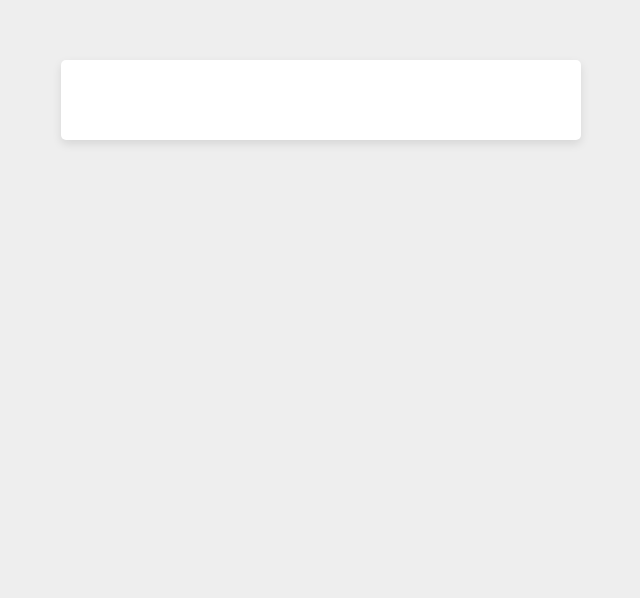
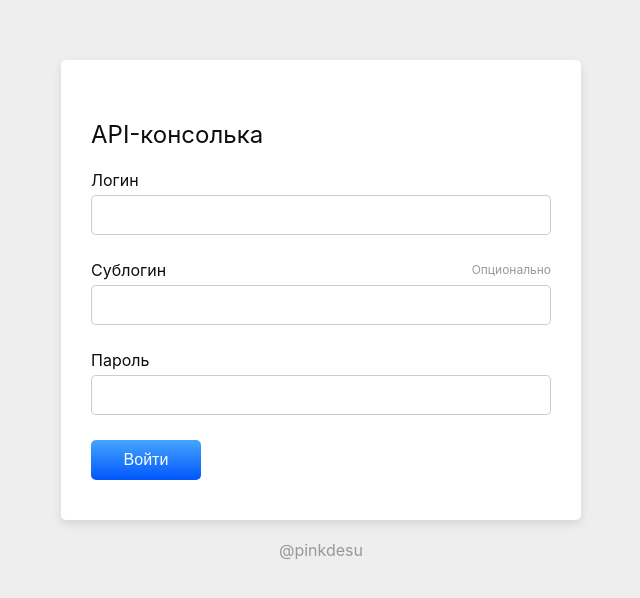
Before and after one commit to Pinkdesu/api-console, a React (Create React App) app: page / in a window 1280 px wide. Shown: the part 202-800 px from the top of the page, without its empty margins (319-959 px from the left). Built offline with nearby package versions, Linux system fonts and the light colour scheme; some icons are missing.

Commit message:
feat: add login form

```diff
--- /dev/null
+++ b/src/app/saga.ts
@@ -0,0 +1,8 @@
+import { Saga } from 'redux-saga';
+import { all } from 'redux-saga/effects';
+
+const appSagas: Array<Saga> = [];
+
+export default function* rootSaga() {
+  yield all(appSagas.map((saga: Saga) => saga()));
+}
--- a/src/app/store.ts
+++ b/src/app/store.ts
@@ -1,9 +1,14 @@
 import { configureStore, ThunkAction, Action } from '@reduxjs/toolkit';
+import createSagaMiddleware from 'redux-saga';
+import rootSaga from './saga';
+
+const sagaMiddleware = createSagaMiddleware();
+const middleware = [sagaMiddleware];
 
 export const store = configureStore({
    reducer: {
-   // counter: counterReducer,
    },
+   middleware,
 });
 
 export type AppDispatch = typeof store.dispatch;
@@ -14,3 +19,5 @@ export type AppThunk<ReturnType = void> = ThunkAction<
    unknown,
    Action<string>
 >;
+
+sagaMiddleware.run(rootSaga);
--- /dev/null
+++ b/src/features/Common/Button.tsx
@@ -0,0 +1,20 @@
+import React, { memo } from "react";
+import "./style.css";
+
+interface IProps {
+  text: string;
+  type?: "submit" | "button";
+  disabled?: boolean;
+}
+
+const Button: React.VFC<IProps> = (props) => {
+  const { text, disabled = false, type = "button" } = props;
+
+  return (
+    <button className="button" type={type} disabled={disabled}>
+      <span className="button__text">{text}</span>
+    </button>
+  );
+};
+
+export default memo(Button);
--- /dev/null
+++ b/src/features/Common/TextField.tsx
@@ -0,0 +1,33 @@
+import React, { memo } from "react";
+import { Field } from "react-final-form";
+import "./style.css";
+
+interface IProps {
+  name: string;
+  label: string;
+  placeholder: string;
+  type?: "text" | "password";
+  sublabel?: string;
+}
+
+const TextField: React.VFC<IProps> = (props) => {
+  const { type = "text", name, label, sublabel = "", placeholder } = props;
+
+  return (
+    <Field name={name} type={type} placeholder={placeholder}>
+      {({ input }) => (
+        <div className="text-field">
+          <label className="text-field__label">
+            <span className="label__text">{label}</span>
+            {Boolean(sublabel) && (
+              <span className="label__subtext">{sublabel}</span>
+            )}
+          </label>
+          <input className="text-field__input" {...input} />
+        </div>
+      )}
+    </Field>
+  );
+};
+
+export default memo(TextField);
--- /dev/null
+++ b/src/features/Common/style.css
@@ -0,0 +1,53 @@
+.text-field {
+   display: flex;
+   flex-flow: column;
+   margin-bottom: 25px;
+}
+
+.text-field__label {
+   display: flex;
+   flex-flow: row nowrap;
+   justify-content: space-between;
+   align-items: center;
+   margin-bottom: 5px;
+}
+
+.label__text, .label__subtext {
+   line-height: 20px;
+   font-size: 16px;
+}
+
+.label__subtext {
+   font-size: 12px;
+   color: #999999;
+}
+
+.text-field__input {
+   font-size: 16px;
+   line-height: 20px;
+   height: 40px;
+   background: #FFFFFF;
+   border: 1px solid rgba(0, 0, 0, 0.2);
+   box-sizing: border-box;
+   border-radius: 5px;
+   padding: 5px 10px;
+}
+
+.button {
+   background: linear-gradient(180deg, #45A6FF 0%, #0055FB 100%), #C4C4C4;
+   border-radius: 5px;
+   padding: 5px 10px;
+   outline: none;
+   border: none;
+}
+
+.button__text {
+   display: inline-block;
+   color: #FFFFFF;
+   font-weight: 500;
+   font-size: 16px;
+   line-height: 30px;
+   text-align: center;
+   min-width: 90px;
+   height: 30px;
+}
--- a/src/features/Login/index.tsx
+++ b/src/features/Login/index.tsx
@@ -1,15 +1,49 @@
 import React from "react";
+import { Form } from "react-final-form";
+import TextField from "../Common/TextField";
+import Button from "../Common/Button";
 import { ReactComponent as LogoSVG } from "../../assets/logo.svg";
 import "./style.css";
 
 const Login: React.VFC = () => {
+  const onSubmit = (e: React.FormEvent<HTMLFontElement>) => {
+    e.preventDefault();
+  };
+
   return (
     <div className="login">
       <div className="login__content">
         <div className="content__icon">
           <LogoSVG />
         </div>
-        <div className="content__form-wrapper"></div>
+        <div className="content__form-wrapper">
+          <Form
+            onSubmit={onSubmit}
+            render={({ handleSubmit }) => (
+              <form onSubmit={handleSubmit}>
+                <h2 className="form-header">API-консолька</h2>
+                <TextField name="login" label="Логин" placeholder="Логин..." />
+                <TextField
+                  name="sublogin"
+                  label="Сублогин"
+                  sublabel="Опционально"
+                  placeholder="Сублогин..."
+                />
+                <TextField
+                  name="password"
+                  type="password"
+                  label="Пароль"
+                  placeholder="Пароль..."
+                />
+
+                <Button type="submit" text="Войти" />
+              </form>
+            )}
+          />
+        </div>
+        <div className="content__git">
+          <a href="https://github.com/Pinkdesu">@pinkdesu</a>
+        </div>
       </div>
     </div>
   );
--- a/src/features/Login/style.css
+++ b/src/features/Login/style.css
@@ -14,8 +14,18 @@
    margin-bottom: 20px;
 }
 
-.content__icon {
+.content__icon, .content__git {
    text-align: center;
+}
+
+.content__git a {
+   font-style: normal;
+   font-weight: normal;
+   text-decoration: none;
+   font-size: 16px;
+   line-height: 20px;
+   text-align: center;
+   color: #999999;
 }
 
 .content__form-wrapper {
@@ -23,4 +33,12 @@
    background-color: #ffffff;
    box-shadow: 0px 4px 10px rgba(0, 0, 0, 0.1);
    border-radius: 5px;
+   color: #0D0D0D;
 }
+
+.form-header {
+   font-style: normal;
+   font-weight: normal;
+   font-size: 24px;
+   line-height: 30px;
+}
```
Lines whose indentation alone changed are shown as unchanged.
